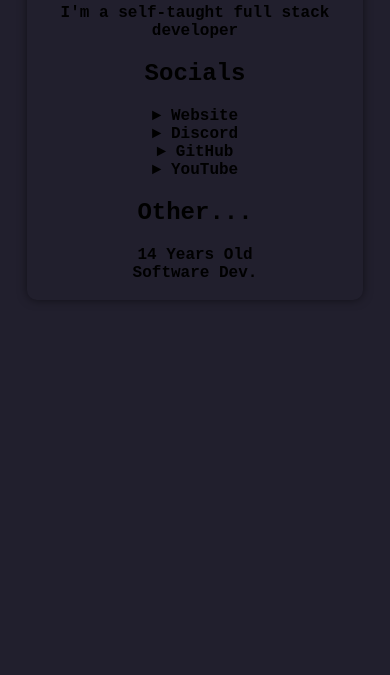
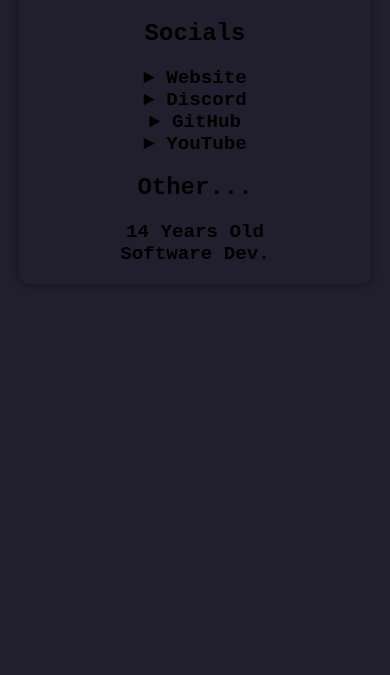
Before and after one commit to Truthy1441/TruthyProfile, a plain HTML site: page index.html in a window 390 px wide. Shown: the part 169-844 px from the top of the page. Drawn offline with Linux system fonts and the light colour scheme.

Commit message:
Update style.css
asdfasdfasdf

```diff
--- a/assets/style.css
+++ b/assets/style.css
@@ -52,21 +52,14 @@ body {
 
 @media (max-width: 768px) {
   .box {
-    width: 80%;
+    width: 90%;
     margin: 10% auto;
-    padding: 5%;
+    padding: 2%;
+    padding-bottom: 5%;
   }
-
-  .box p,
-  .box a {
-    font-size: medium;
-  }
-
-  #socials,
-  #other {
+  #socials, #other {
+    display: block;
     float: none;
-    display: block;
     text-align: center;
-    margin-top: 20px;
   }
 }
```
